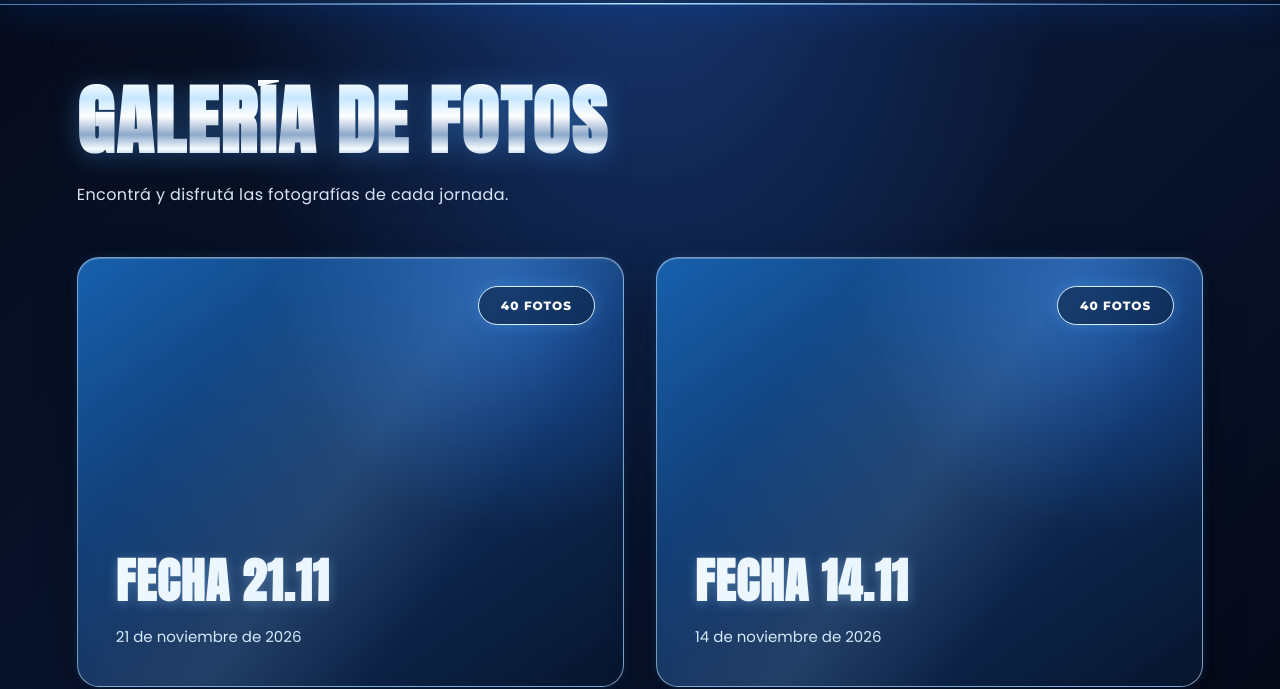
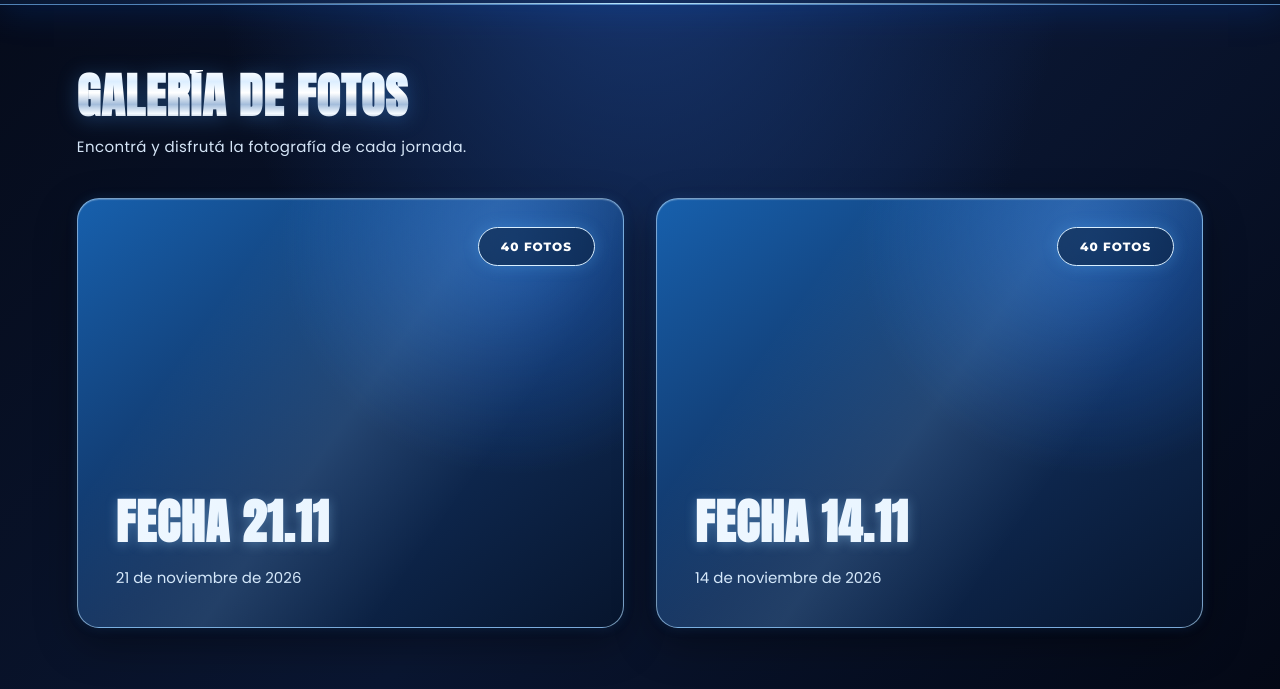
Before and after one commit to LigaElite/Liga-Elite-Galeria, a plain HTML site: page index.html in a window 1280 px wide. Shown: the part 144-833 px from the top of the page. Drawn offline with Linux system fonts and the light colour scheme.

Commit message:
Update index.html

```diff
--- a/index.html
+++ b/index.html
@@ -58,11 +58,14 @@ header::after {
   gap: 25px;
 }
 
+/* LOGO PNG TRANSPARENTE */
+
 .logo {
   width: 100px;
   height: 100px;
   object-fit: contain;
   flex-shrink: 0;
+  background: transparent;
   filter: drop-shadow(0 0 12px rgba(40, 160, 255, 0.35));
 }
 
@@ -98,39 +101,41 @@ header::after {
 main {
   max-width: 1400px;
   margin: auto;
-  padding: 75px 6%;
+  padding: 65px 6%;
 }
+
+/* TÍTULO GALERÍA */
 
 .section-title {
   font-family: 'Anton', sans-serif;
-  font-size: clamp(48px, 7vw, 76px);
-  letter-spacing: 2px;
+  font-size: clamp(34px, 5vw, 48px);
+  letter-spacing: 1px;
   line-height: 1.1;
-  margin-bottom: 18px;
+  margin-bottom: 12px;
 
   background: linear-gradient(
     180deg,
     #ffffff 0%,
-    #c6e7ff 22%,
+    #dceeff 22%,
     #ffffff 43%,
-    #8ea9c9 65%,
+    #a4bddb 65%,
     #f4faff 82%,
-    #8199b9 100%
+    #829ab8 100%
   );
 
   -webkit-background-clip: text;
   background-clip: text;
   color: transparent;
 
-  filter: drop-shadow(0 3px 12px rgba(70, 160, 255, 0.35));
+  filter: drop-shadow(0 3px 10px rgba(70, 160, 255, 0.3));
 }
 
 .section-description {
-  font-size: 16px;
+  font-size: 15px;
   font-weight: 400;
   letter-spacing: 0.4px;
   color: #d5e5f7;
-  margin-bottom: 50px;
+  margin-bottom: 40px;
 }
 
 /* TARJETAS DE FECHAS */
@@ -193,6 +198,8 @@ main {
     0 0 25px rgba(55, 160, 255, 0.45),
     0 20px 45px rgba(0, 0, 0, 0.45);
 }
+
+/* CANTIDAD DE FOTOS */
 
 .photo-count {
   position: absolute;
@@ -262,11 +269,11 @@ footer {
   }
 
   main {
-    padding: 55px 5%;
+    padding: 45px 5%;
   }
 
   .section-title {
-    font-size: 49px;
+    font-size: 40px;
   }
 
   .section-description {
@@ -320,7 +327,7 @@ footer {
   <h2 class="section-title">GALERÍA DE FOTOS</h2>
 
   <p class="section-description">
-    Encontrá y disfrutá las fotografías de cada jornada.
+    Encontrá y disfrutá la fotografía de cada jornada.
   </p>
 
   <section class="gallery-grid">
```
